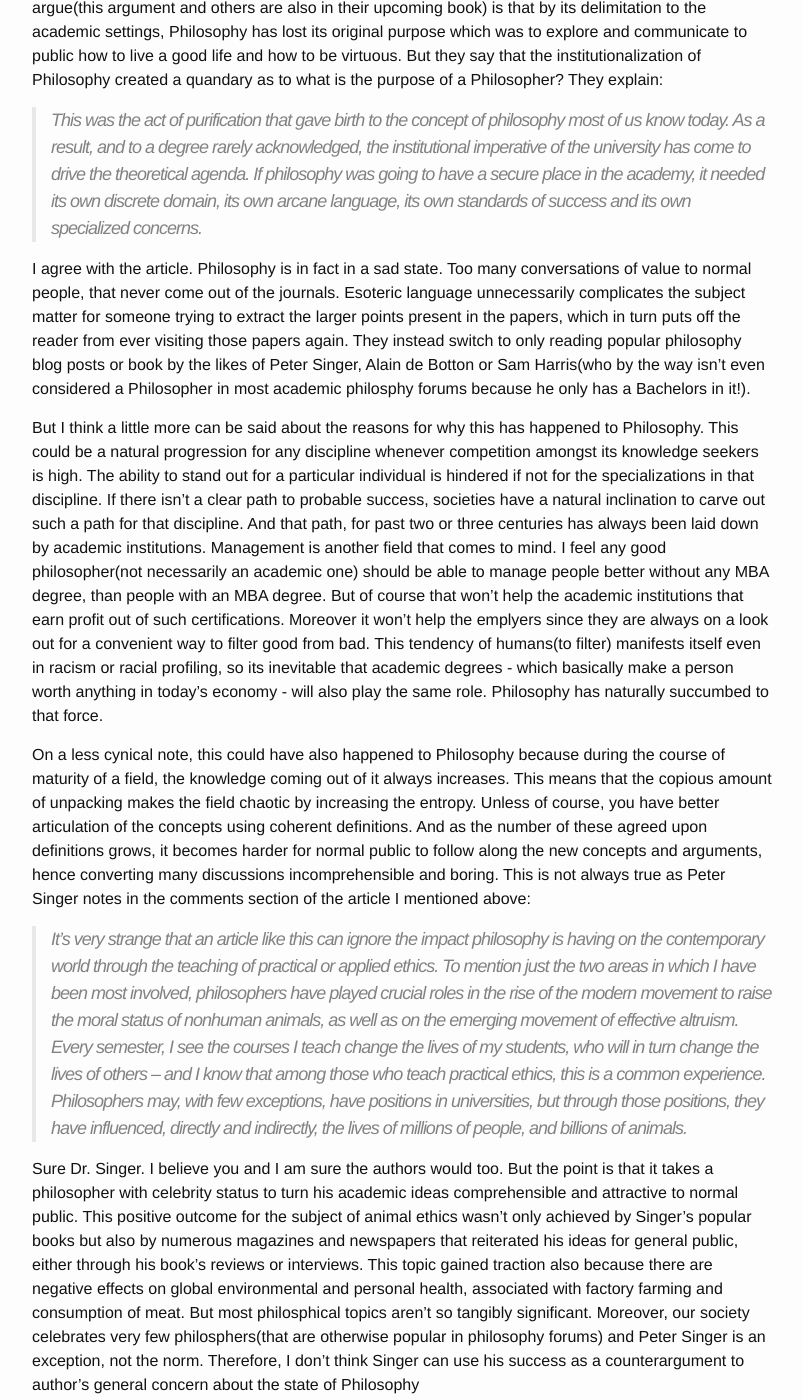
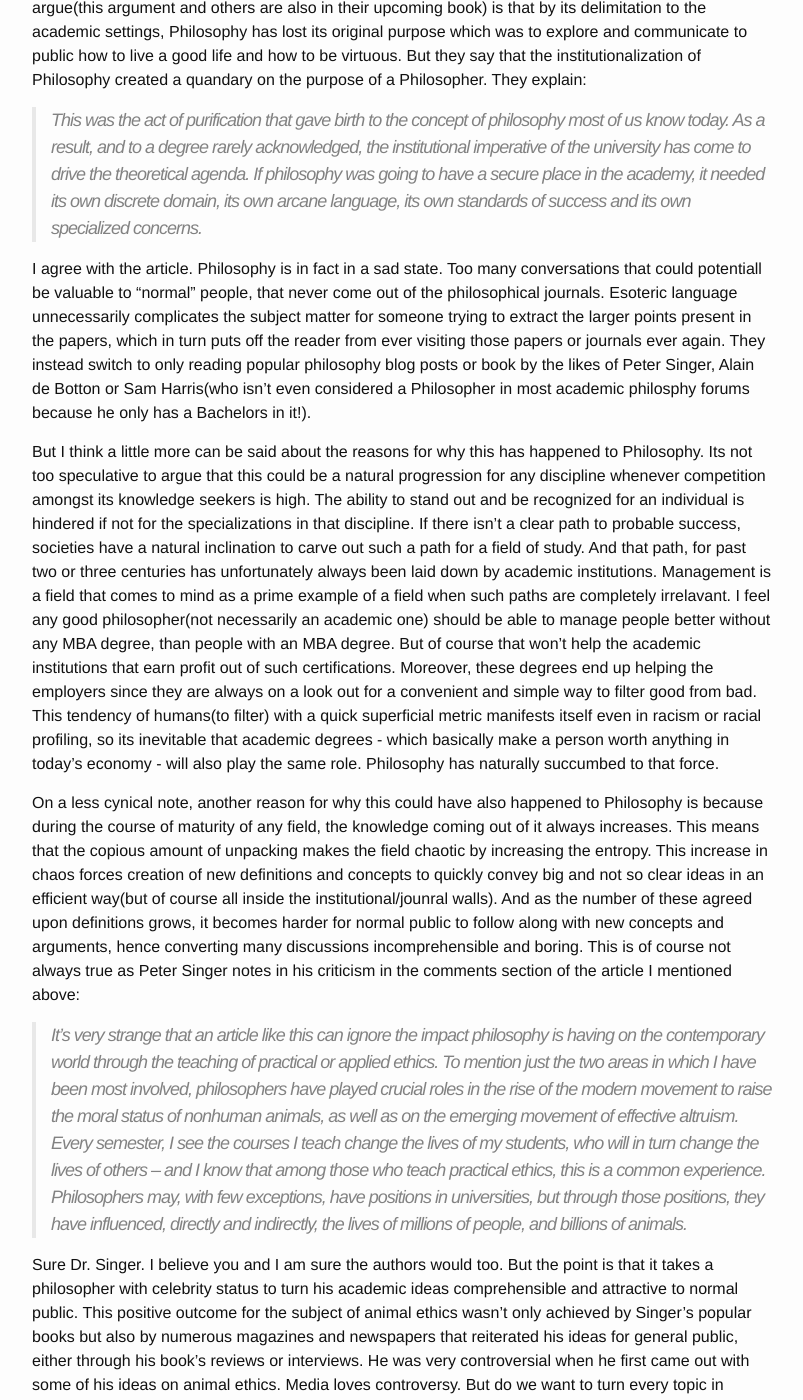
Before and after one commit to rdbcasillas/rdbcasillas.github.io, a Jekyll site: the page built from _posts/2016-01-18-Philosophy_struggle.md, in a window 1280 px wide and 1400 px high, scrolled down 297 px. Shown: the whole window, without its empty margins (238-1041 px from the left). Built offline with Jekyll 4.4.1, drawn with Linux system fonts in a browser that asks for light colours; some of the changed text lies outside the part shown.

Commit message:
made few changes in Philosophy post

```diff
--- a/_posts/2016-01-18-Philosophy_struggle.md
+++ b/_posts/2016-01-18-Philosophy_struggle.md
@@ -4,26 +4,28 @@
 
 ---
 
-I read an [article that laments](http://mobile.nytimes.com/blogs/opinionator/2016/01/11/when-philosophy-lost-its-way/) about how the field of Philosophy is losing its way. What the authors argue(this argument and others are also in their upcoming book) is that by its delimitation to the academic settings, Philosophy has lost its original purpose which was to explore and communicate to public how to live a good life and how to be virtuous. But they say that the institutionalization of Philosophy created a quandary as to what is the purpose of a Philosopher? They explain:
+I read an [article that laments](http://mobile.nytimes.com/blogs/opinionator/2016/01/11/when-philosophy-lost-its-way/) about how the field of Philosophy is losing its way. What the authors argue(this argument and others are also in their upcoming book) is that by its delimitation to the academic settings, Philosophy has lost its original purpose which was to explore and communicate to public how to live a good life and how to be virtuous. But they say that the institutionalization of Philosophy created a quandary on the purpose of a Philosopher. They explain:
 
 >This was the act of purification that gave birth to the concept of philosophy most of us know today. As a result, and to a degree rarely acknowledged, the institutional imperative of the university has come to drive the theoretical agenda. If philosophy was going to have a secure place in the academy, it needed its own discrete domain, its own arcane language, its own standards of success and its own specialized concerns.
 
-I agree with the article. Philosophy is in fact in a sad state. Too many conversations of value to normal people, that never come out of the journals. Esoteric language unnecessarily complicates the subject matter for someone trying to extract the larger points present in the papers, which in turn puts off the reader from ever visiting those papers again. They instead switch to only reading popular philosophy blog posts or book by the likes of Peter Singer, Alain de Botton or Sam Harris(who by the way isn't even considered a Philosopher in most academic philosphy forums because he only has a Bachelors in it!).
+I agree with the article. Philosophy is in fact in a sad state. Too many conversations that could potentiall be valuable to "normal" people, that never come out of the philosophical journals. Esoteric language unnecessarily complicates the subject matter for someone trying to extract the larger points present in the papers, which in turn puts off the reader from ever visiting those papers or journals ever again. They instead switch to only reading popular philosophy blog posts or book by the likes of Peter Singer, Alain de Botton or Sam Harris(who isn't even considered a Philosopher in most academic philosphy forums because he only has a Bachelors in it!).
 
-But I think a little more can be said about the reasons for why this has happened to Philosophy. This could be a natural progression for any discipline whenever competition amongst its knowledge seekers is high. The ability to stand out for a particular individual is hindered if not for the specializations in that discipline. If there isn't a clear path to probable success, societies have a natural inclination to carve out such a path for that discipline. And that path, for past two or three centuries has always been laid down by academic institutions.  Management is another field that comes to mind. I feel any good philosopher(not necessarily an academic one) should be able to manage people better without any MBA degree, than people with an MBA degree. But of course that won't help the academic institutions that earn profit out of such certifications. Moreover it won't help the emplyers since they are always on a look out for a convenient way to filter good from bad. This tendency of humans(to filter) manifests itself even in racism or racial profiling, so its inevitable that academic degrees - which basically make a person worth anything in today's economy - will also play the same role. Philosophy has naturally succumbed to that force.
+But I think a little more can be said about the reasons for why this has happened to Philosophy. Its not too speculative to argue that this could be a natural progression for any discipline whenever competition amongst its knowledge seekers is high. The ability to stand out and be recognized for an individual is hindered if not for the specializations in that discipline. If there isn't a clear path to probable success, societies have a natural inclination to carve out such a path for a field of study. And that path, for past two or three centuries has unfortunately always been laid down by academic institutions. Management is a field that comes to mind as a prime example of a field when such paths are completely irrelavant. I feel any good philosopher(not necessarily an academic one) should be able to manage people better without any MBA degree, than people with an MBA degree. But of course that won't help the academic institutions that earn profit out of such certifications. Moreover, these degrees end up helping the employers since they are always on a look out for a convenient and simple way to filter good from bad. This tendency of humans(to filter) with a quick superficial metric manifests itself even in racism or racial profiling, so its inevitable that academic degrees - which basically make a person worth anything in today's economy - will also play the same role. Philosophy has naturally succumbed to that force.
 
-On a less cynical note, this could have also happened to Philosophy because during the course of maturity of a field, the knowledge coming out of it always increases. This means that the copious amount of unpacking makes the field chaotic by increasing the entropy. Unless of course, you have better articulation of the concepts using coherent definitions. And as the number of these agreed upon definitions grows, it becomes harder for normal public to follow along the new concepts and arguments, hence converting many discussions incomprehensible and boring. This is not always true as Peter Singer notes in the comments section of the article I mentioned above:
+On a less cynical note, another reason for why this could have also happened to Philosophy is because during the course of maturity of any field, the knowledge coming out of it always increases. This means that the copious amount of unpacking makes the field chaotic by increasing the entropy. This increase in chaos forces creation of new definitions and concepts to quickly convey big and not so clear ideas in an efficient way(but of course all inside the institutional/jounral walls). And as the number of these agreed upon definitions grows, it becomes harder for normal public to follow along with new concepts and arguments, hence converting many discussions incomprehensible and boring. This is of course not always true as Peter Singer notes in his criticism in the comments section of the article I mentioned above:
 
 >It’s very strange that an article like this can ignore the impact philosophy is having on the contemporary world through the teaching of practical or applied ethics. To mention just the two areas in which I have been most involved, philosophers have played crucial roles in the rise of the modern movement to raise the moral status of nonhuman animals, as well as on the emerging movement of effective altruism. Every semester, I see the courses I teach change the lives of my students, who will in turn change the lives of others – and I know that among those who teach practical ethics, this is a common experience. Philosophers may, with few exceptions, have positions in universities, but through those positions, they have influenced, directly and indirectly, the lives of millions of people, and billions of animals.
 
-Sure Dr. Singer. I believe you and I am sure the authors would too. But the point is that it takes a philosopher with celebrity status to turn his academic ideas comprehensible and attractive to normal public. This positive outcome for the subject of animal ethics wasn't only achieved by Singer's popular books but also by numerous magazines and newspapers that reiterated his ideas for general public, either through his book's reviews or interviews. This topic gained traction also because there are negative effects on global environmental and personal health, associated with factory farming and consumption of meat. But most philosphical topics aren't so tangibly significant. Moreover, our society celebrates very few philosphers(that are otherwise popular in philosophy forums) and Peter Singer is an exception, not the norm. Therefore, I don't think Singer can use his success as a counterargument to author's general concern about the state of Philosophy
+Sure Dr. Singer. I believe you and I am sure the authors would too. But the point is that it takes a philosopher with celebrity status to turn his academic ideas comprehensible and attractive to normal public. This positive outcome for the subject of animal ethics wasn't only achieved by Singer's popular books but also by numerous magazines and newspapers that reiterated his ideas for general public, either through his book's reviews or interviews. He was very controversial when he first came out with some of his ideas on animal ethics. Media loves controversy. But do we want to turn every topic in philosophy into controversial sound bites for media for people to pay attention to this field? Another reason why he was succesfful in spreading animal ethics was because there are negative effects on the environment and personal health associated with factory farming and consumption of meat. But clearly most philosphical topics aren't so tangibly significant. Moreover, our society celebrates very few philosphers(that are otherwise popular in philosophy forums) and Peter Singer is an exception, not the norm. Therefore, I don't think Singer can use his success as a counterargument to author's general concern about the state of Philosophy
 
-On a related note, I have a speculation to make. I think that this treatment of Philosophy could have played a role in decreasing the spread of critical thinking skills in society. If current generation's interest in philosophical topics has actually declined due to its public image as an esoteric or boring subject, this could be directly impacting the amount of logical thinking or introspection that an average human engages in during the day. The nature of Philosophy is such that doing it <em>requires</em> that you ask questions and instrospect about whatever interests you. So one would think that popularity of this subject would make people a bit more skeptic. But with the constant hedonistic and narcisstic distractions of social media and not many Philosophers to celebrate, the exact opposite seems to be happening(although I agree that claiming critical thinking is declining is too speculative). The shift towards acceptance of Philosophy can only be augmented by academic Philosphers who need to reevaluate the ideas on communicating their arcane philosophical language to general public. Science communication has been at its best for past ten years with authors like Richard Dawkins, Steven Pinker, Neil De Grey Tyson, Brain Greene and many other scientists turning into popular science-authors. As the authors of the article observe:
+There is one more speculation that I would like to ponder upon which if true, could mean that restricting Philosophy behind academic walls was probably more dangerous than the authors think. This treatment of Philosophy could have played a role in decreasing the spread of critical thinking skills in society. If current generation's interest in philosophical topics has actually declined due to its public image as an esoteric or boring subject, this could be directly impacting the amount of logical thinking or introspection that an average human engages in during the day. The nature of Philosophy is such that doing it <em>requires</em> that you ask questions and deliberate about whatever interests you. So for example, one would think that popularity of this subject would make people a bit more skeptical and question our political and societal norms more often. But with the constant influx of hedonistic or narcisstic distractions from social media and not many Philosophers and their ideas to celebrate, the exact opposite seems to be happening. The average person's thoughts will mostly revolve around what society as a whole usually indulges itself in. And what our societies currently indulge themselves in isn't really intellectually stimulating and to this day continues to excite only our primal regions of the brain.
+
+So I argue that the shift towards acceptance of Philosophy as an entertaining subject can only be augmented by academic Philosphers who need to reevaluate the ideas on communicating their arcane philosophical language to general public. Science communication has been at its best for the past ten years with authors like Richard Dawkins, Steven Pinker, Neil De Grey Tyson, Brain Greene and many other popular science bloggers who have done a tremendous job of increasing societie's average interest in Science. As the authors of the article observe:
 
 >people stop listening when philosophers only debate amongst themselves.
 
 
-There is also concern over lack of diversity(in terms of women and minority) in western institutes. [Eugene Sun Park wrote a rant on why she left Academia](http://read.hipporeads.com/why-i-left-academia-philosophys-homogeneity-needs-rethinking/) which highlights some of the problem that might be contributing to apathy towards this field. I quote here a large paragraph from her article because I think all of it is important for the context:
+There is also a genuine concern over lack of diversity(in terms of women and minority) in Western institutes. [Eugene Sun Park wrote a rant on why she left Academia](http://read.hipporeads.com/why-i-left-academia-philosophys-homogeneity-needs-rethinking/) which highlights some of the problem that might play a role in contributing towards an apathy towards this field. I quote here a large paragraph from her article because I think all of it is important for the context:
 
 >As I discovered over the course of my graduate career, in order to be taken seriously in the discipline, and to have any hope of landing a tenure-track job, one must write a dissertation in one of the “core areas” of philosophy. What are these core areas? Philosophers quibble about how exactly to slice up the philosophical pie, but generally the divisions look something like this:
 
@@ -37,4 +39,4 @@
 
 Although I do disagree with one of her reasons for why such is the case(she partially attributes it to racism), its definitely a worthy concern. To not have a global outlook on historical philosophy is a pity because there is a high likelihood that different cultures with different languages and memes can come up with different outlooks on life. Buddhism, which has only recently caught up in Western culture, provides ideas that have almost never been articulated in most of the world's history. The practice of meditation can lead to interesting insights about the nature of mind and absence of such content(along with other philosophies from East Asia) makes Philosophy less exciting to study.
 
-If we hope to enlighten coming generations with fascinating meanings and questions associated with this complex thing we call Life, we better start working harder to address the issues that face academic Philosophy.
+If we hope to enlighten the future generations with fascinating meanings and questions associated with this complex thing we call Life, we better start working harder to address the serious issues that surround the study of Philosophy.
```
